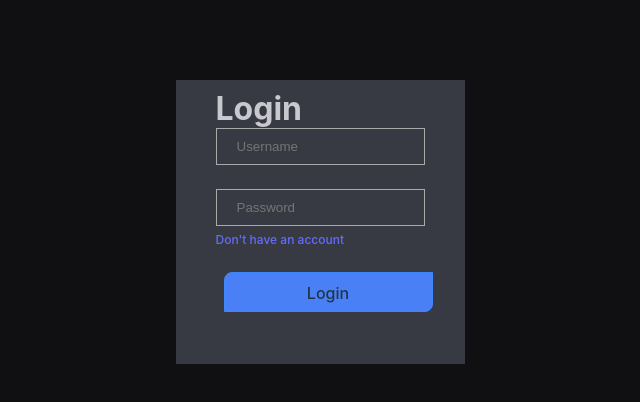
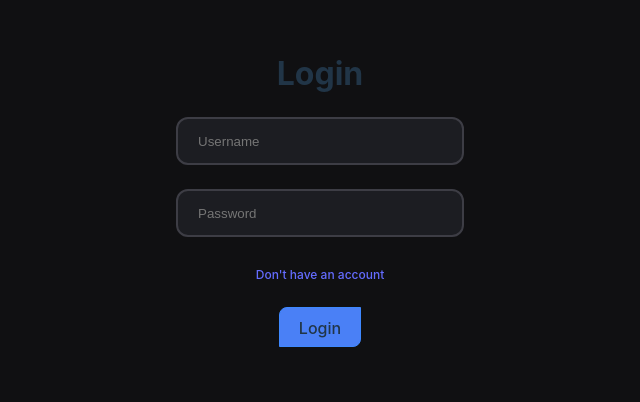
Before and after one commit to RITStudentDev/Asynk_Messenger, a React (Vite) app in the folder front/: page /login in a window 1280 px wide. Shown: the part 178-580 px from the top of the page, without its empty margins (320-960 px from the left). Built offline with nearby package versions, Linux system fonts and the light colour scheme.

Commit message:
login styles fixed

```diff
--- a/front/src/components/HubSideBar.jsx
+++ b/front/src/components/HubSideBar.jsx
@@ -6,7 +6,7 @@ function HubSideBar (){
             <ul>
                 <span>
                     <Link to={'/hub'}>
-                        <svg width="32" height="32" viewBox="0 0 24 24" fill="none" xmlns="http://www.w3.org/2000/svg"> <path d="M13.9897 20.9982H19.0001V12H21.0001L12.0001 3L3.04309 12H5.00006V20.9982H10.0001V15.5H13.9897V20.9982Z" stroke="white" strokeWidth="2" strokeLinecap="round" strokeLinejoin="round"/> </svg>
+                        <svg className="home-button" width="32" height="32" viewBox="0 0 24 24" fill="none" xmlns="http://www.w3.org/2000/svg"> <path d="M13.9897 20.9982H19.0001V12H21.0001L12.0001 3L3.04309 12H5.00006V20.9982H10.0001V15.5H13.9897V20.9982Z" stroke="#e2e0f2" strokeWidth="2" strokeLinecap="round" strokeLinejoin="round"/> </svg>
                     </Link>
                 </span>
                 <hr/>
--- a/front/src/components/Login.jsx
+++ b/front/src/components/Login.jsx
@@ -31,6 +31,7 @@ function Login (){
         <div className="signup-box">
             <form onSubmit={handleSubmit}>
                 <h2>Login</h2>
+                <br></br>
                 <TextInput
                     placeholder="Username"
                     type="username"
@@ -44,6 +45,7 @@ function Login (){
                     value={password}
                     onChange={(e) => setPassword(e.target.value)}
                 />
+                <br></br>
                 <div>
                     <a href="#" className="login">Don't have an account</a>
                 </div>
--- a/front/src/index.css
+++ b/front/src/index.css
@@ -16,7 +16,7 @@
 
 @media (prefers-color-scheme: dark) {
   :root {
-    --color-text:       #e7e7e7;
+    --color-text:       #e2e0f2;
     --color-text-muted: #a0b4bf;
     --color-bg:         #797979;
   }
--- a/front/src/pages/LoginPage.jsx
+++ b/front/src/pages/LoginPage.jsx
@@ -2,7 +2,9 @@ import Login from "../components/Login";
 
 function LoginPage(){
     return(
-        <Login/>
+        <div className="signup-page">
+            <Login/>
+        </div>
     )
 }
 export default LoginPage
--- a/front/src/styles/Signup.css
+++ b/front/src/styles/Signup.css
@@ -1,7 +1,3 @@
-:root{
-    --ui-main-: #373a42;
-    --text-main: #c8c9cf;
-}
 
 h2 {
     color: var(--text-main);
@@ -9,18 +5,31 @@ h2 {
 
 .signup-box {
     display: flex;
+    align-items: center;
+    justify-content: center;
     flex-direction: column;
     width: fit-content;
     padding: 10px 40px 30px 40px;
-    background-color: var(--ui-main-);
     margin: auto;
 }
 
-.signup-box form button {
-    display: block;
-    width: 100%;
+.submit-button {
+    width: fit-content;
 }
 
 .login{
     font-size: 12px;
 }
+
+.signup-page {
+  flex: 1;
+  display: flex;
+  align-items: center;
+  justify-content: center;
+}
+
+form {
+    display: flex;
+    flex-direction: column;
+    align-items: center;
+}
--- a/front/src/styles/TextInput.css
+++ b/front/src/styles/TextInput.css
@@ -6,8 +6,11 @@
 
 input {
     padding: 10px 10px 10px 20px;
-    border: 1px solid #aaa;
-    background-color: var(--ui-main-);
+    border: solid 2px #3d3d45;
+    background-color: #1c1d22;
+    height: 3rem;
+    width: 18rem;
+    border-radius: 12px;
 }
 
 .focus-bar {
@@ -26,5 +29,5 @@ input {
 
 .focus-bar.active {
     height: 36px;
-    border-radius: 0%;
+    border-radius: 10px;
 }
```
